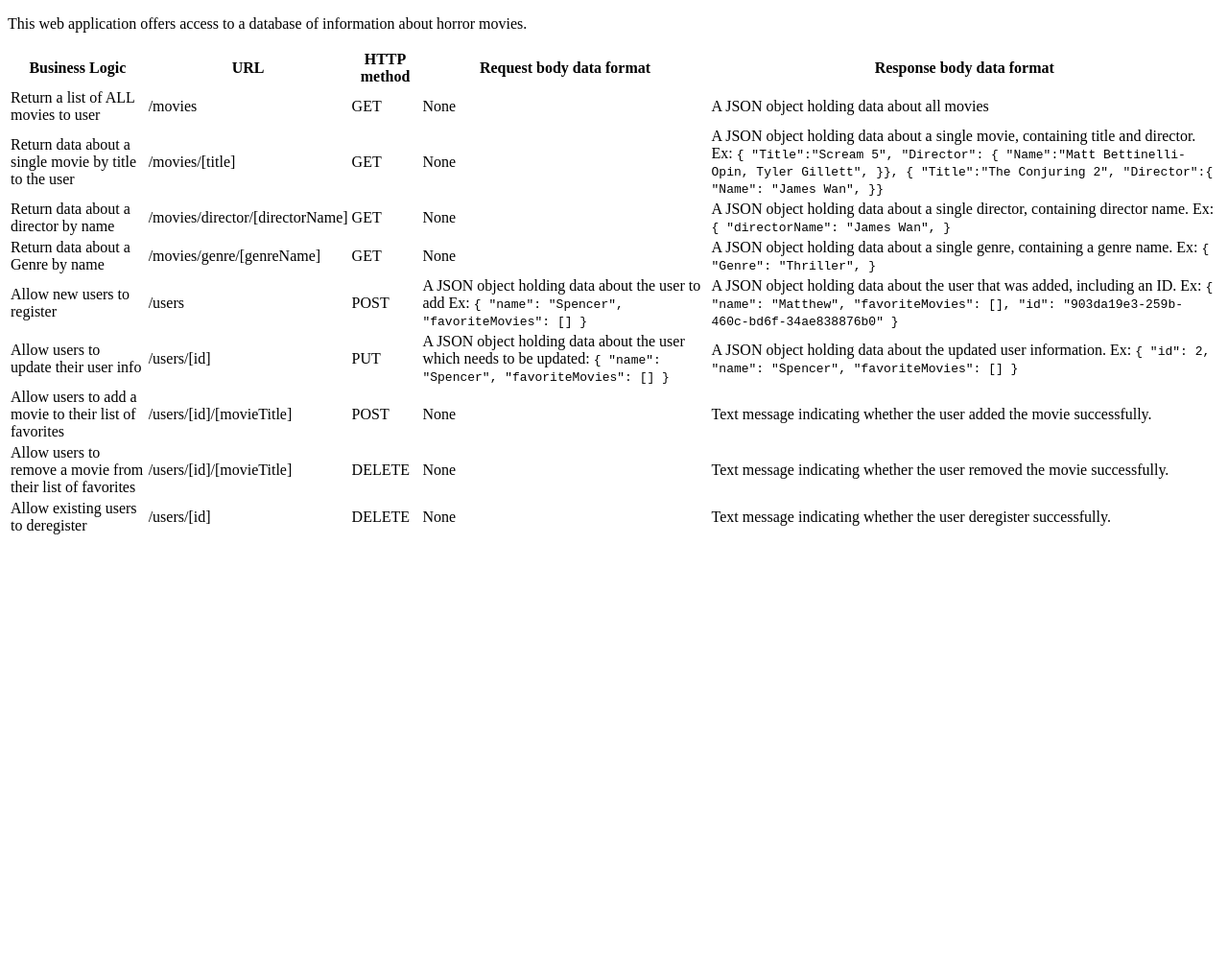
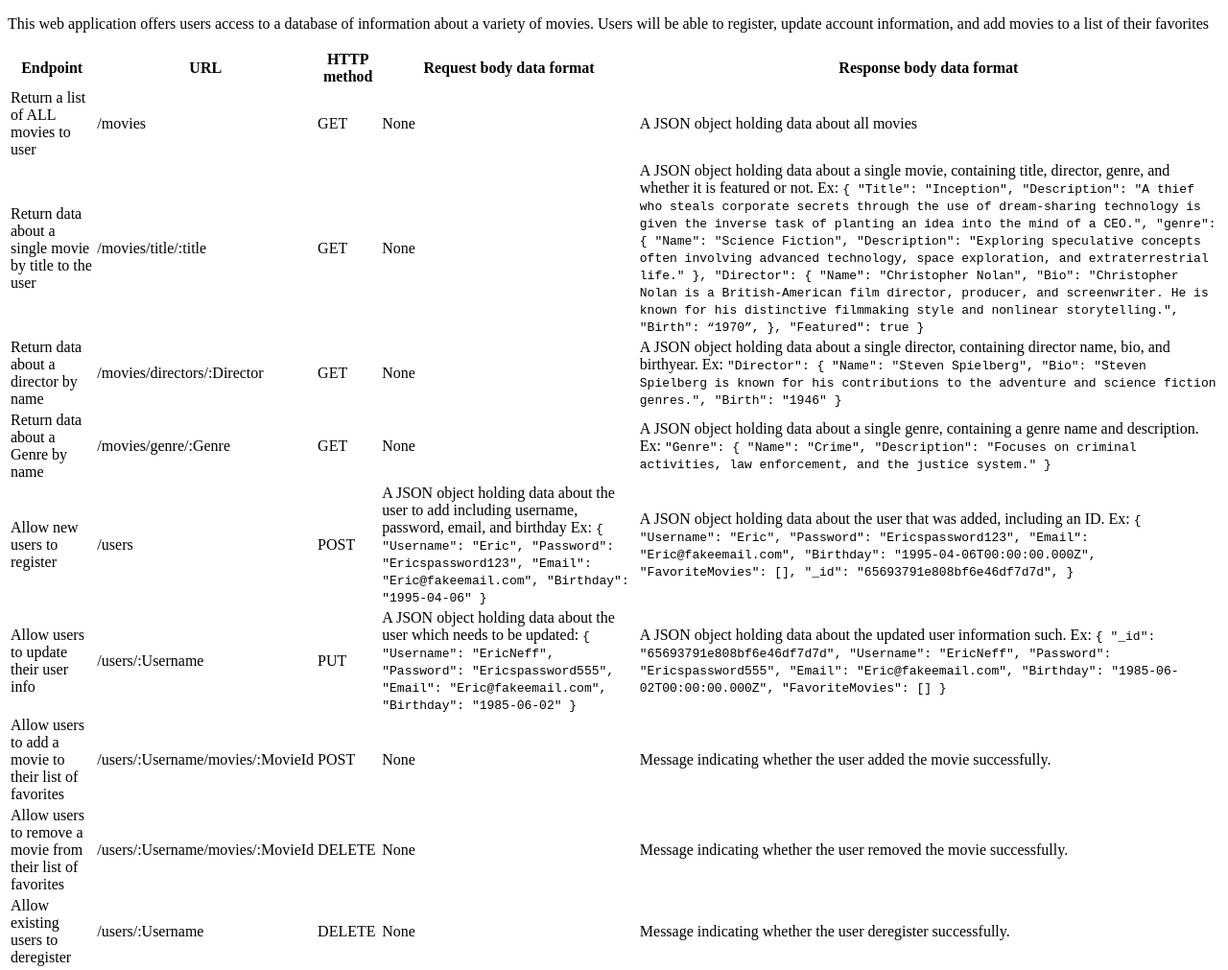
Before and after one commit to Samfreeman98/movie_api, a website: page public/documentation.html in a window 1280 px wide. Shown: the whole page at 96% size. Before the commit the page ends 800 px from the top, so only its background shows below. Drawn offline with Linux system fonts and the light colour scheme.

Commit message:
Updated endpoints to reflect changes made to index.js

```diff
--- a/public/documentation.html
+++ b/public/documentation.html
@@ -1,21 +1,21 @@
 <!DOCTYPE html>
 <html lang="en-us">
-
   <head>
     <meta charset="utf-8" />
     <meta name="viewport" content="width=device-width" />
-  <title>Horror Movies</title>
+    <title>movie_api app</title>
   </head>
 
   <body>
     <p>
-    This web application offers access to a database of information about
-    horror movies.
+      This web application offers users access to a database of information
+      about a variety of movies. Users will be able to register, update account
+      information, and add movies to a list of their favorites
     </p>
     <table>
       <thead>
         <tr>
-        <th>Business Logic</th>
+          <th>Endpoint</th>
           <th>URL</th>
           <th>HTTP method</th>
           <th>Request body data format</th>
@@ -32,52 +32,53 @@
         </tr>
         <tr>
           <td>Return data about a single movie by title to the user</td>
-        <td>/movies/[title]</td>
+          <td>/movies/title/:title</td>
           <td>GET</td>
           <td>None</td>
           <td>
-          A JSON object holding data about a single movie, containing title
-          and director. Ex:
+            A JSON object holding data about a single movie, containing title,
+            director, genre, and whether it is featured or not. Ex:
             <code>
-              {
-                "Title":"Scream 5",
-                "Director": { "Name":"Matt Bettinelli-Opin, Tyler Gillett",
-            }},
-            {
-              "Title":"The Conjuring 2",
-              "Director":{
-              "Name": "James Wan",
-            }}
+              { "Title": "Inception", "Description": "A thief who steals
+              corporate secrets through the use of dream-sharing technology is
+              given the inverse task of planting an idea into the mind of a
+              CEO.", "genre": { "Name": "Science Fiction", "Description":
+              "Exploring speculative concepts often involving advanced
+              technology, space exploration, and extraterrestrial life." },
+              "Director": { "Name": "Christopher Nolan", "Bio": "Christopher
+              Nolan is a British-American film director, producer, and
+              screenwriter. He is known for his distinctive filmmaking style and
+              nonlinear storytelling.", "Birth": “1970”, }, "Featured": true }
             </code>
           </td>
         </tr>
+
         <tr>
           <td>Return data about a director by name</td>
-        <td>/movies/director/[directorName]</td>
+          <td>/movies/directors/:Director</td>
           <td>GET</td>
           <td>None</td>
           <td>
             A JSON object holding data about a single director, containing
-          director name. Ex:
+            director name, bio, and birthyear. Ex:
             <code>
-            {
-            "directorName": "James Wan",
-            }
+              "Director": { "Name": "Steven Spielberg", "Bio": "Steven Spielberg
+              is known for his contributions to the adventure and science
+              fiction genres.", "Birth": "1946" }
             </code>
           </td>
         </tr>
         <tr>
           <td>Return data about a Genre by name</td>
-        <td>/movies/genre/[genreName]</td>
+          <td>/movies/genre/:Genre</td>
           <td>GET</td>
           <td>None</td>
           <td>
-          A JSON object holding data about a single genre, containing
-          a genre name. Ex:
+            A JSON object holding data about a single genre, containing a genre
+            name and description. Ex:
             <code>
-            {
-            "Genre": "Thriller",
-            }
+              "Genre": { "Name": "Crime", "Description": "Focuses on criminal
+              activities, law enforcement, and the justice system." }
             </code>
           </td>
         </tr>
@@ -86,80 +87,70 @@
           <td>/users</td>
           <td>POST</td>
           <td>
-          A JSON object holding data about the user to add Ex:
+            A JSON object holding data about the user to add including username,
+            password, email, and birthday Ex:
             <code>
-            {
-              "name": "Spencer",
-              "favoriteMovies": []
-            }
+              { "Username": "Eric", "Password": "Ericspassword123", "Email":
+              "Eric@fakeemail.com", "Birthday": "1995-04-06" }
             </code>
           </td>
           <td>
             A JSON object holding data about the user that was added, including
             an ID. Ex:
             <code>
-              { "name": "Matthew",
-                "favoriteMovies": [],
-                "id": "903da19e3-259b-460c-bd6f-34ae838876b0"
-              }
+              { "Username": "Eric", "Password": "Ericspassword123", "Email":
+              "Eric@fakeemail.com", "Birthday": "1995-04-06T00:00:00.000Z",
+              "FavoriteMovies": [], "_id": "65693791e808bf6e46df7d7d", }
             </code>
           </td>
         </tr>
         <tr>
           <td>Allow users to update their user info</td>
-        <td>/users/[id]</td>
+          <td>/users/:Username</td>
           <td>PUT</td>
           <td>
             A JSON object holding data about the user which needs to be updated:
             <code>
-            {
-            "name": "Spencer",
-            "favoriteMovies": []
-          }
+              { "Username": "EricNeff", "Password": "Ericspassword555", "Email":
+              "Eric@fakeemail.com", "Birthday": "1985-06-02" }
             </code>
           </td>
           <td>
-          A JSON object holding data about the updated user information. Ex:
+            A JSON object holding data about the updated user information such.
+            Ex:
             <code>
-            {
-              "id": 2,
-              "name": "Spencer",
-              "favoriteMovies": []
-            }
+              { "_id": "65693791e808bf6e46df7d7d", "Username": "EricNeff",
+              "Password": "Ericspassword555", "Email": "Eric@fakeemail.com",
+              "Birthday": "1985-06-02T00:00:00.000Z", "FavoriteMovies": [] }
             </code>
           </td>
         </tr>
         <tr>
           <td>Allow users to add a movie to their list of favorites</td>
-        <td>/users/[id]/[movieTitle]</td>
+          <td>/users/:Username/movies/:MovieId</td>
           <td>POST</td>
           <td>None</td>
           <td>
-          Text message indicating whether the user added the movie
-          successfully.
+            Message indicating whether the user added the movie successfully.
           </td>
         </tr>
         <tr>
           <td>Allow users to remove a movie from their list of favorites</td>
-        <td>/users/[id]/[movieTitle]</td>
+          <td>/users/:Username/movies/:MovieId</td>
           <td>DELETE</td>
           <td>None</td>
           <td>
-          Text message indicating whether the user removed the movie
-          successfully.
+            Message indicating whether the user removed the movie successfully.
           </td>
         </tr>
         <tr>
           <td>Allow existing users to deregister</td>
-        <td>/users/[id]</td>
+          <td>/users/:Username</td>
           <td>DELETE</td>
           <td>None</td>
-        <td>
-          Text message indicating whether the user deregister successfully.
-        </td>
+          <td>Message indicating whether the user deregister successfully.</td>
         </tr>
       </tbody>
     </table>
   </body>
-
 </html>
```
Lines whose indentation alone changed are shown as unchanged.
